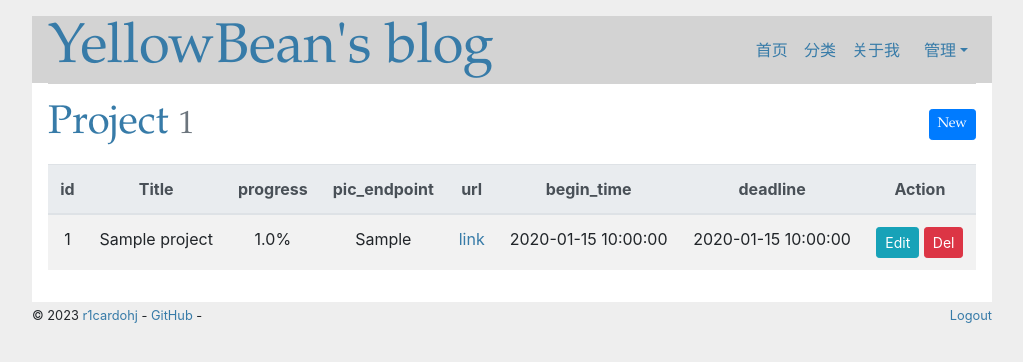
After one commit to r1cardohj/myblog, a Flask app: page /admin/project/manage in a window 1280 px wide. The commit adds this page. Shown: the top 362 px of the page, without its empty margins (128-1151 px from the left). Run offline with Flask 3, Linux system fonts and the light colour scheme; a user stored in the database is signed in; tables that the repository leaves empty hold one stand-in row (values such as "Sample post"); some libraries are stand-ins or nearby versions.

Commit message:
add project curd

```diff
--- a/myblog/__init__.py
+++ b/myblog/__init__.py
@@ -4,10 +4,14 @@ from .blueprints import admin,auth,blog
 from .extensions import db,bootstrap,moment,login_manager,mail,migrate,csrf
 from .models import Admin,Category,Project,Comment
 from .settings import config
-from flask import  Flask,render_template
+from flask import  Flask,render_template,request
 from flask_login import current_user
 from flask_wtf.csrf import CSRFError
-from flask_migrate import upgrade
+
+import logging
+from logging.handlers import SMTPHandler,RotatingFileHandler
+
+basedir = os.path.abspath(os.path.dirname(os.path.dirname(__file__)))
 
 def create_app(config_name=None):
     if config_name is None:
@@ -33,7 +37,37 @@ def register_extensions(app):
 
 
 def register_logging(app):
-    pass
+    class RequestFormatter(logging.Formatter):
+        def format(self, record):
+            record.url = request.url
+            record.remote_addr = request.remote_addr
+            return super(RequestFormatter, self).format(record)
+
+    request_formatter = RequestFormatter(
+        '[%(asctime)s] %(remote_addr)s requested %(url)s\n'
+        '%(levelname)s in %(module)s: %(message)s'
+    )
+
+    formatter = logging.Formatter('%(asctime)s - %(name)s - %(levelname)s - %(message)s')
+
+    file_handler = RotatingFileHandler(os.path.join(basedir, 'logs/bluelog.log'),
+                                       maxBytes=10 * 1024 * 1024, backupCount=10)
+    file_handler.setFormatter(formatter)
+    file_handler.setLevel(logging.INFO)
+
+    mail_handler = SMTPHandler(
+        mailhost=app.config['MAIL_SERVER'],
+        fromaddr=app.config['MAIL_USERNAME'],
+        toaddrs=['MAIL_USERNAME'],
+        subject='myBlog Application Error',
+        credentials=(app.config['MAIL_USERNAME'], app.config['MAIL_PASSWORD']))
+    mail_handler.setLevel(logging.ERROR)
+    mail_handler.setFormatter(request_formatter)
+
+    if not app.debug:
+        app.logger.addHandler(mail_handler)
+        app.logger.addHandler(file_handler)
+
 
 def register_blueprint(app):
     app.register_blueprint(blog.blog_bp)
--- a/myblog/blueprints/admin.py
+++ b/myblog/blueprints/admin.py
@@ -1,9 +1,9 @@
 from flask import Blueprint,request,current_app,render_template,flash,redirect,url_for
 from flask_login import login_required
-from ..models import Post,Category,Comment
+from ..models import Post,Category,Comment,Project
 from ..extensions import db
 from .auth import redirect_back
-from ..forms import PostForm,CategoryForm
+from ..forms import PostForm,CategoryForm,ProjectForm
 
 
 
@@ -141,3 +141,45 @@ def new_category():
         return redirect(url_for('blog.category'))
 
     return render_template('admin/new_category.html',form=form)
+
+
+@admin_bp.route('/project/manage')
+@login_required
+def manage_project():
+    return render_template('admin/manage_project.html')
+
+
+@admin_bp.route('/project/edit/<int:project_id>',methods=['GET','POST'])
+@login_required
+def edit_project(project_id):
+    project = Project.query.get_or_404(project_id)
+    form = ProjectForm()
+    if form.validate_on_submit():
+        project.title = form.title.data
+        project.detail = form.detail.data
+        project.progress = form.detail.data
+        project.pic_endpoint = form.detail.data
+        project.url = form.detail.data
+        project.begin_time = form.detail.data
+        project.deadline = form.detial.data
+        db.session.commit()
+        flash('Success.','success')
+        redirect(url_for('admin.manage_project'))
+    form.title.data = project.title
+    form.detail.data = project.detail
+    form.progress.data = project.progress
+    form.pic_endpoint.data = project.pic_endpoint
+    form.url.data = project.url
+    form.begin_time.data = project.begin_time
+    form.deadline.data = project.deadline
+    return render_template('admin/edit_project.html',form=form)
+
+
+@admin_bp.post('/project/delete/<int:project_id>')
+@login_required
+def delete_project(project_id):
+    project = Project.query.get_or_404(project_id)
+    db.session.delete(project)
+    db.session.commit()
+    flash('del success')
+    return redirect(url_for('admin.manage_project'))
--- /dev/null
+++ b/myblog/templates/admin/manage_project.html
@@ -0,0 +1,54 @@
+{% extends "base.html" %}
+
+{% block title %}
+    项目管理
+{% endblock title %}
+
+{% block content %}
+<div class="page-header">
+    <h1>Project
+        <small class="text-muted">{{ projects | length }}</small>
+        <span class="float-right"><a class="btn btn-primary btn-sm" href="{{ url_for('admin.new_post')}}">New</a></span>
+    </h1>
+</div>
+{% if projects %}
+<table class="table table-striped">
+    <thead class="thead-light">
+      <tr>
+        <th class="center">id</th>
+        <th class="center">Title</th>
+        <th class="center">progress</th>
+        <th class="center">pic_endpoint</th>
+        <th class="center">url</th>
+        <th class="center">begin_time</th>
+        <th class="center">deadline</th>
+        <th class="center">Action</th>
+      </tr>
+    </thead>
+    <tbody>
+        {% for project in projects %}
+          <tr>
+            <td class="center">{{ project.id }}</td>
+            <td class="center">{{ project.title }}</td>
+            <td class="center">{{ project.progress }}%</td>
+            <td class="center">{{ project.pic_endpoint }}</td>
+            <td class="center"><a href="{{ project.url }}">link</a></td>
+            <td class="center">{{ project.begin_time }}</td>
+            <td class="center">{{ project.deadline }}</td>
+            <td class="center">
+                <a class="btn btn-info btn-sm" href="{{ url_for('admin.edit_project',project_id=project.id) }}">Edit</a>
+                <form class="inline" method="post" style="display: inline;"
+                    action="{{ url_for('admin.delete_project',project_id=project.id,next=request.full_path) }}">
+                    <input type="hidden" name="csrf_token" value="{{ csrf_token() }}"/>
+                    <button type="submit" class="btn btn-danger btn-sm" onclick="return confirm('确定要删除吗?')">Del
+                    </button>
+                </form>
+            </td>
+          </tr>
+        {% endfor %}
+        </tbody>
+      </table>
+{% else %}
+<div class="tip"><h5>你还没有创建项目</h5></div>
+{% endif %}
+{% endblock content %}
--- a/myblog/templates/base.html
+++ b/myblog/templates/base.html
@@ -32,6 +32,7 @@
             {% endif %}
           </a>
           <a class="dropdown-item" href="{{ url_for('admin.new_category') }}">新分类</a>
+          <a class="dropdown-item" href="{{ url_for('admin.manage_project')}}">项目管理</a>
         </div>
       </li>
     {% endif %}
```
Also changed, not shown: myblog/forms.py (+12 -1 lines), myblog/settings.py (+8 -1 lines), myblog/templates/admin/edit_project.html (added, +12 -0 lines).
